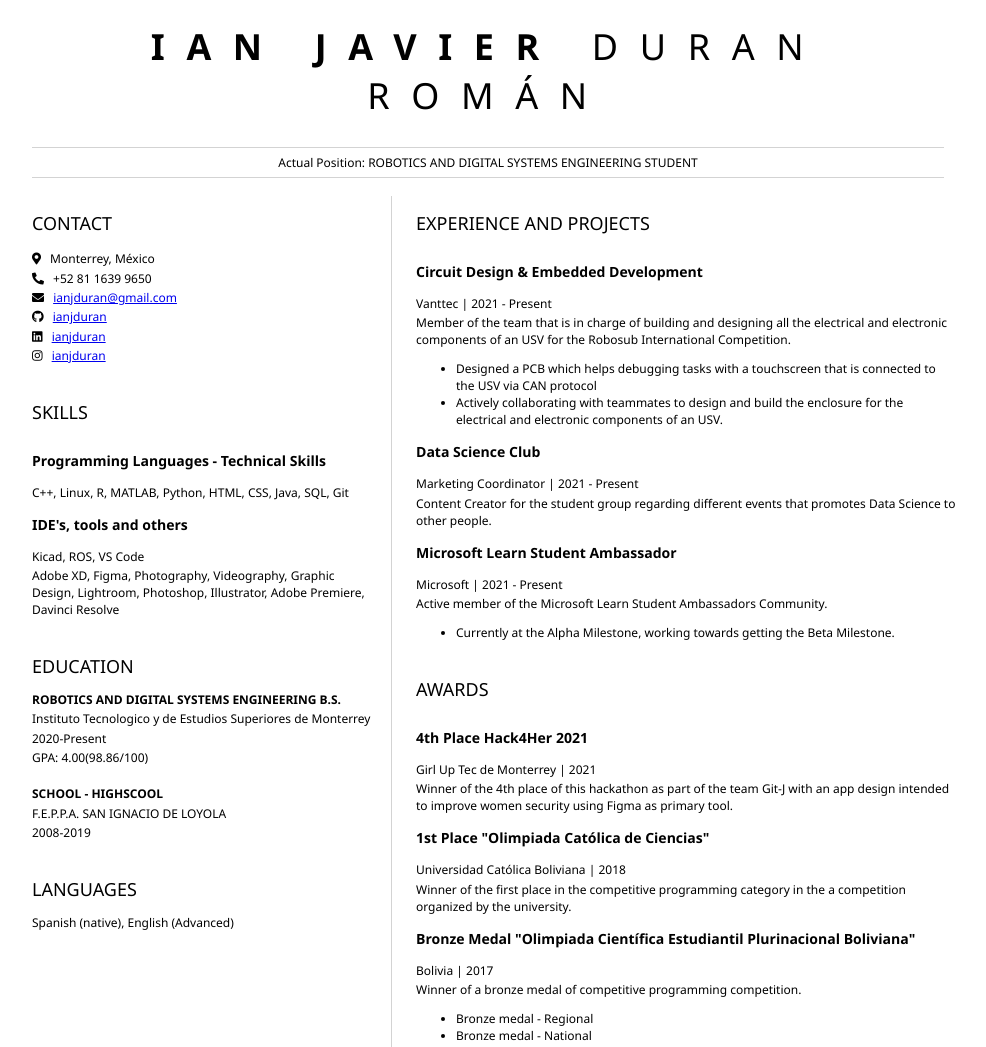
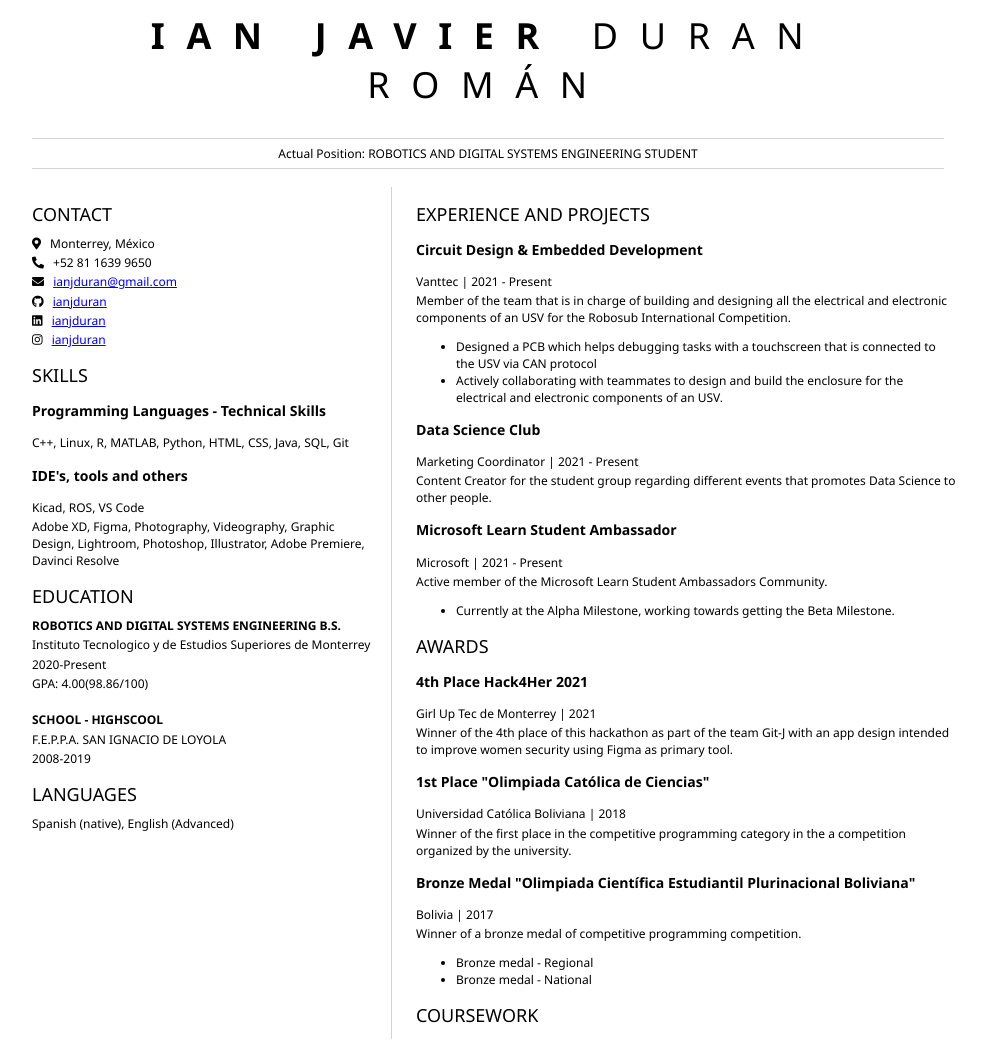
Before and after one commit to ianjduran/my-resume, a plain HTML site: page index.html in a window 1280 px wide. Shown: the top 1047 px of the page, without its empty margins (152-1138 px from the left). Drawn offline with Linux system fonts and the light colour scheme.

Commit message:
reduced margin

```diff
--- a/style.css
+++ b/style.css
@@ -8,13 +8,13 @@ body {
 h1 {
     font-size: 3em;
     letter-spacing: .6em;
-    padding-top: .6em;
-    padding-bottom: .6em;
+    padding-top: .3em;
+    padding-bottom: .3em;
 }
 
 h2 {
     font-size: 1.5em;
-    padding-bottom: .7em;
+    padding-bottom: .6m;
 }
 
 main {
@@ -29,7 +29,7 @@ header {
 }
 
 section {
-    margin: auto 1em 3em 2em;
+    margin: auto 1em 1em 2em;
 }
 
 i {
@@ -37,7 +37,7 @@ i {
 }
 
 p {
-    margin: .2em auto
+    margin: .2em auto;
 }
 
 hr {
@@ -48,8 +48,9 @@ hr {
 
 h1, h2 {
     font-weight: 400;
-    margin-bottom: 0;
+    margin-bottom: 0.5em;
 }
+
 
 #mainLeft {
     border-right: 1px solid lightgray;
@@ -58,3 +59,6 @@ h1, h2 {
 a:visited{
     color: blue;
 }
+b{
+    margin-top: 0.1em;
+}
```
